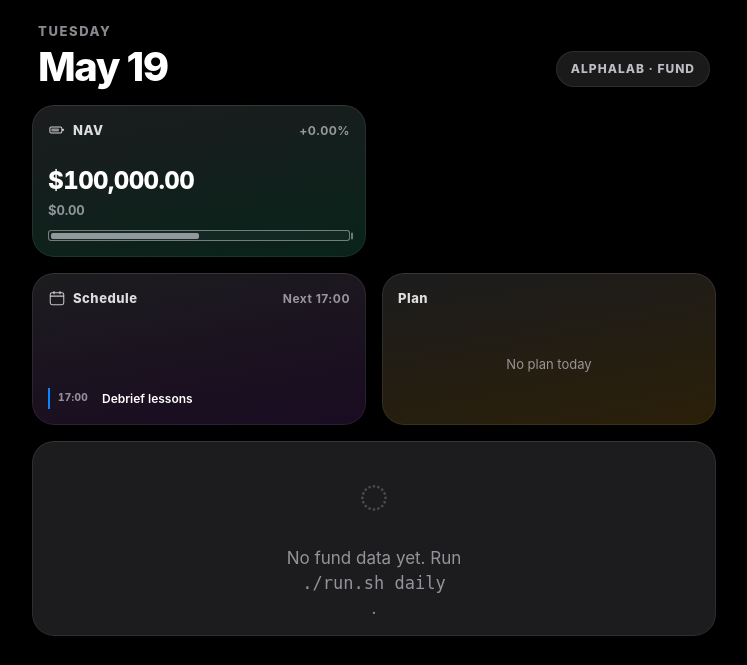
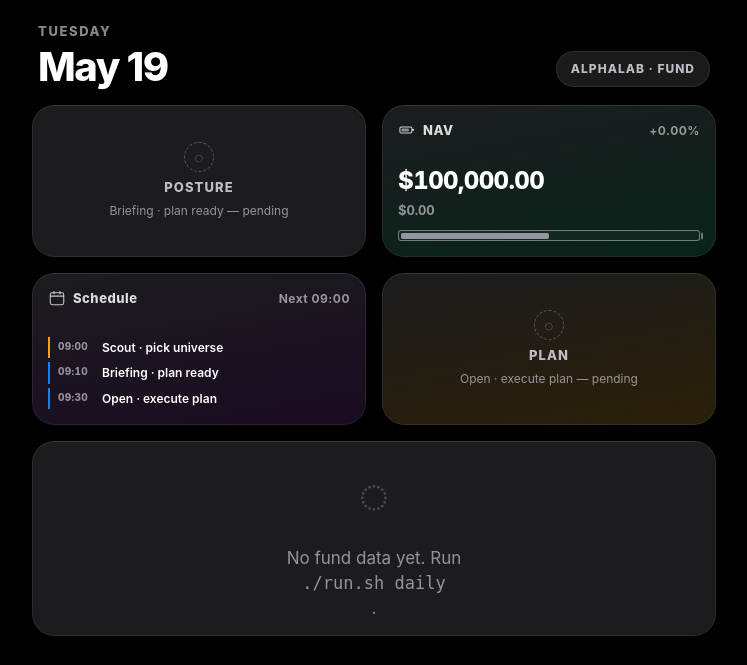
Before and after one commit to vishal0555/alphalens, a Flask app: page / in a window 1280 px wide. Shown: the top 665 px of the page, without its empty margins (266-1013 px from the left). Run offline with Flask 3, Linux system fonts and the light colour scheme; the visitor is signed in with stand-in values (Sample User, id 1); data that the repository does not hold is empty; some libraries are stand-ins or nearby versions.

Commit message:
Dashboard: anchor "today" to the active trading day; per-card freshness
Previously the dashboard header used ET wall-clock for "today", but
fund_briefings.as_of_date is whatever date alphalab's cron wrote at
06:00 PT. In the overnight window (after midnight ET, before next-day
scout fires) the header would read "Thursday May 21" while the only
briefing in DB was "May 20" — so the user (correctly) saw it as
"no brief for today."

Now "today" is the *active trading day*, defined as
  max(latest_universe.as_of_date, latest_briefing.as_of_date)
with the ET wall-clock as fallback when nothing has been emitted yet.
The header date always equals the date of the work being shown.

Once a new trading day begins (the next scout writes a fresh universe),
each downstream card (Posture/Briefing, NAV, Plan) checks whether *its*
artefact has landed for the active date. If not, it renders a
"Next update at HH:MM ET" placeholder instead of stale prior-day data.

Schedule widget now lists Scout (09:00) and Briefing (09:10) ahead of
Open/Close/Debrief, so the morning timeline is visible end-to-end.

Also:
  • db.py:fetch_current_nav() seed fallback now uses ET, matching the
    rest of the app (was date.today() — UTC on Vercel).
  • base.html: suppress sheet-opening clicks within 250 ms of a scroll
    gesture. Fixes the intermittent "scrolling throws a blank page"
    report — an accidental tap during momentum scroll was opening a
    fullscreen sheet, and body.sheet-open's overflow:hidden locked the
    underlying page, making it look blank.

Co-Authored-By: Claude Opus 4.7 <noreply@anthropic.com>

```diff
--- a/app.py
+++ b/app.py
@@ -20,6 +20,7 @@ import os
 from datetime import date, datetime
 from functools import wraps
 from pathlib import Path
+from typing import Optional
 from zoneinfo import ZoneInfo
 
 # Market timezone — "today" on the dashboard means the trading day in ET,
@@ -177,10 +178,33 @@ def _group_picks_by_layer(picks: list[dict]) -> list[dict]:
     return groups
 
 
-def _today_header() -> dict:
+def _active_trading_date(universe, briefing) -> date:
+    """The trading day the dashboard is currently showing data for.
+
+    Anchored to the latest event the pipeline has emitted today:
+      • universe.as_of_date (scout fires first, ~09:00 ET)
+      • briefing.as_of_date (morning briefing, ~09:08 ET)
+
+    Falls back to the ET wall-clock date when nothing has been emitted yet.
+    This stops the header from drifting ahead of the data during the
+    overnight window (after midnight ET, before next scout run)."""
+    candidates: list[str] = []
+    if universe and universe is not False and universe.get("as_of_date"):
+        candidates.append(str(universe["as_of_date"]))
+    if briefing and isinstance(briefing, dict) and briefing.get("as_of_date"):
+        candidates.append(str(briefing["as_of_date"]))
+    if candidates:
+        try:
+            return max(date.fromisoformat(s) for s in candidates)
+        except ValueError:
+            pass
+    return _now_market().date()
+
+
+def _today_header(active: Optional[date] = None) -> dict:
     """Date pieces for the iOS Today View header + Calendar widget.
-    Anchored to America/New_York so the "today" shown is the trading day."""
-    today = _now_market().date()
+    `active` is the active trading day (see _active_trading_date)."""
+    today = active or _now_market().date()
     return {
         "iso":     today.isoformat(),
         "weekday": today.strftime("%A"),
@@ -191,44 +215,103 @@ def _today_header() -> dict:
     }
 
 
-def _calendar_events(session_hdr, items) -> list[dict]:
+def _calendar_events(session_hdr, items, *, active_date: date, universe, briefing) -> list[dict]:
     """Today's trading session as calendar events for the iOS-style
     Schedule widget. Each event = {time, title, state} where state is one
     of 'done' | 'next' | 'later'. Times are ET market hours.
+    """
+    now_dt = _now_market()
+    today_et = now_dt.date()
+    now = now_dt.time()
 
-    The "morning brief" is intentionally omitted — its output is the
-    Posture widget, so including it here duplicates that information.
-    """
-    now = _now_market().time()
-    open_t  = (9, 30)
-    close_t = (16, 0)
+    # Events are "done" iff (a) the underlying artefact for `active_date`
+    # already exists in DB, OR (b) the wall-clock has passed and the
+    # active_date is today (so the deadline has lapsed regardless).
+    active_is_today = (active_date == today_et)
+    have_universe = bool(universe and universe is not False
+                         and str(universe.get("as_of_date") or "") == active_date.isoformat())
+    have_briefing = bool(briefing and isinstance(briefing, dict)
+                         and str(briefing.get("as_of_date") or "") == active_date.isoformat())
+    session_done = bool(session_hdr and session_hdr is not False
+                        and session_hdr.get("status") in ("completed", "settled"))
 
-    has_session = bool(session_hdr) and session_hdr is not False
-    session_done = (
-        has_session
-        and session_hdr.get("status") in ("completed", "settled")
-    )
-
-    def _state_for(hour: int, minute: int) -> str:
-        if (now.hour, now.minute) > (hour, minute):
+    def _state(hour: int, minute: int, *, done: bool) -> str:
+        if done:
             return "done"
-        return "now"
+        if active_is_today and (now.hour, now.minute) > (hour, minute):
+            # Deadline lapsed and the artefact still isn't there.
+            return "now"
+        if not active_is_today:
+            # Showing a past trading day — anything not done is bygone.
+            return "done"
+        return "later"
 
     events = [
+        {"time": "09:00", "title": "Scout · pick universe",
+         "state": _state(9, 0, done=have_universe)},
+        {"time": "09:10", "title": "Briefing · plan ready",
+         "state": _state(9, 10, done=have_briefing)},
         {"time": "09:30", "title": "Open · execute plan",
-         "state": _state_for(*open_t) if not session_done else "done"},
+         "state": _state(9, 30, done=session_done)},
         {"time": "16:00", "title": "Close · mark book",
-         "state": _state_for(*close_t) if not session_done else "done"},
+         "state": _state(16, 0, done=session_done)},
         {"time": "17:00", "title": "Debrief lessons",
-         "state": "done" if session_done else "later"},
+         "state": "done" if session_done else ("later" if active_is_today else "done")},
     ]
-    # Mark the next-upcoming event as 'next'
+    # Mark the first non-done event as 'next' (others stay 'later'/'now')
     flipped_next = False
     for e in events:
-        if e["state"] == "now":
-            e["state"] = "next" if not flipped_next else "later"
+        if e["state"] in ("now", "later") and not flipped_next:
+            e["state"] = "next"
             flipped_next = True
     return events
+
+
+def _next_update_label(now_dt: datetime, *, what: str) -> str:
+    """Human-readable 'next update at HH:MM ET' string for a pending card."""
+    targets = {
+        "scout":    (9, 0,  "Scout · pick universe"),
+        "briefing": (9, 10, "Briefing · plan ready"),
+        "session":  (9, 30, "Open · execute plan"),
+        "nav":      (16, 0, "Close · mark book"),
+    }
+    if what not in targets:
+        return "Next update pending"
+    h, m, label = targets[what]
+    if (now_dt.hour, now_dt.minute) < (h, m):
+        return f"Next update at {h:02d}:{m:02d} ET · {label}"
+    return f"{label} — pending"
+
+
+def _card_freshness(*, active_date: date, universe, briefing, nav, session_hdr) -> dict:
+    """Per-card flag: is the card's data fresh for `active_date`?
+
+    When fresh is False, the template shows a 'next update at HH:MM ET'
+    placeholder instead of stale prior-day data.
+    """
+    iso = active_date.isoformat()
+    now_dt = _now_market()
+    def _matches(d) -> bool:
+        return bool(d and str(d) == iso)
+
+    return {
+        "universe": {
+            "fresh":  _matches(universe.get("as_of_date") if universe and universe is not False else None),
+            "note":   _next_update_label(now_dt, what="scout"),
+        },
+        "briefing": {
+            "fresh":  _matches(briefing.get("as_of_date") if briefing and isinstance(briefing, dict) else None),
+            "note":   _next_update_label(now_dt, what="briefing"),
+        },
+        "nav": {
+            "fresh":  _matches(nav.get("as_of_date") if nav else None),
+            "note":   _next_update_label(now_dt, what="nav"),
+        },
+        "plan": {
+            "fresh":  _matches(session_hdr.get("briefing_date") if session_hdr and session_hdr is not False else None),
+            "note":   _next_update_label(now_dt, what="session"),
+        },
+    }
 
 
 @app.route("/")
@@ -258,6 +341,12 @@ def index():
 
     db_ok = not (universe is None and briefing is None and nav is None)
 
+    active_date = _active_trading_date(universe, briefing)
+    freshness   = _card_freshness(
+        active_date=active_date, universe=universe, briefing=briefing,
+        nav=nav, session_hdr=session_hdr,
+    )
+
     return render_template(
         "dashboard.html",
         active="dashboard",
@@ -271,8 +360,12 @@ def index():
         realised=realised,
         lessons=lessons,
         playbooks=playbooks_by_ticker,
-        today=_today_header(),
-        calendar_events=_calendar_events(session_hdr, items),
+        today=_today_header(active_date),
+        calendar_events=_calendar_events(
+            session_hdr, items,
+            active_date=active_date, universe=universe, briefing=briefing,
+        ),
+        freshness=freshness,
     )
 
 
--- a/templates/base.html
+++ b/templates/base.html
@@ -668,9 +668,19 @@
       stack = [];
     }
 
+    // Scroll-suppression: a click that fires within ~250 ms of a scroll
+    // gesture is almost always an accidental tap during momentum scrolling
+    // (iOS Safari especially). Opening a fullscreen sheet in that case
+    // looks like the page "went blank" to the user, because
+    // body.sheet-open locks the underlying page. Ignore those clicks.
+    var lastScrollAt = 0;
+    function _onScrollish() { lastScrollAt = Date.now(); }
+    window.addEventListener('scroll', _onScrollish, { passive: true, capture: true });
+    window.addEventListener('touchmove', _onScrollish, { passive: true });
     document.querySelectorAll('[data-sheet]').forEach(function (el) {
       el.addEventListener('click', function (e) {
         e.preventDefault();
+        if (Date.now() - lastScrollAt < 250) return;  // recent scroll → ignore
         open(el.dataset.sheet, true);
       });
     });
--- a/templates/dashboard.html
+++ b/templates/dashboard.html
@@ -130,6 +130,29 @@
   .sheet-lesson-card .head { display: flex; gap: 8px; align-items: center; margin-bottom: 6px; }
   .sheet-lesson-card .when { font-size: 12px; color: var(--muted); font-style: italic; margin-bottom: 4px; }
   .sheet-lesson-card .guide { font-size: 15px; line-height: 1.5; color: var(--text); }
+
+  /* Pending widget — used when today's first event has fired but this
+     card's underlying artefact hasn't landed yet. Replaces stale prior-day
+     content with a "next update at HH:MM ET" placeholder. */
+  .w-pending .widget-body {
+    display: flex; flex-direction: column; justify-content: center;
+    align-items: center; text-align: center; gap: 6px;
+    color: var(--muted);
+  }
+  .w-pending .w-pending-icon {
+    width: 30px; height: 30px; border-radius: 50%;
+    border: 1.5px dashed rgba(255,255,255,.28);
+    display: inline-flex; align-items: center; justify-content: center;
+    font-size: 15px; line-height: 1; color: rgba(255,255,255,.5);
+  }
+  .w-pending .w-pending-title {
+    font-size: 13px; font-weight: 800; letter-spacing: 1.1px;
+    text-transform: uppercase; color: var(--text-2);
+  }
+  .w-pending .w-pending-note {
+    font-size: 12px; color: var(--muted); line-height: 1.4;
+    max-width: 200px;
+  }
 </style>
 {% endblock %}
 
@@ -165,7 +188,7 @@
 
 {# ── ROW 1: Weather + Battery ───────────────────────────────── #}
 <div class="wgrid">
-  {% if briefing %}
+  {% if briefing and (freshness is not defined or freshness.briefing.fresh) %}
   <a class="widget w-weather {{ w_class }} tap" data-sheet="posture" href="#posture">
     <div class="widget-body">
       <div class="w-head">
@@ -198,9 +221,17 @@
       <div class="cond">{{ w_cond }}</div>
     </div>
   </a>
+  {% elif freshness is defined and not freshness.briefing.fresh %}
+  <div class="widget w-weather w-pending">
+    <div class="widget-body">
+      <span class="w-pending-icon">◌</span>
+      <span class="w-pending-title">Posture</span>
+      <span class="w-pending-note">{{ freshness.briefing.note }}</span>
+    </div>
+  </div>
   {% endif %}
 
-  {% if nav %}
+  {% if nav and (freshness is not defined or freshness.nav.fresh) %}
     {% set pnl = nav.realised_pnl %}
     {% set pnl_pct = ((pnl / nav.starting_nav) * 100) if nav.starting_nav else 0 %}
     {% set fill_w = 50 + pnl_pct * 5 %}
@@ -228,6 +259,14 @@
       </div>
     </div>
   </a>
+  {% elif freshness is defined and not freshness.nav.fresh %}
+  <div class="widget w-batt w-pending">
+    <div class="widget-body">
+      <span class="w-pending-icon">◌</span>
+      <span class="w-pending-title">NAV</span>
+      <span class="w-pending-note">{{ freshness.nav.note }}</span>
+    </div>
+  </div>
   {% endif %}
 </div>
 
@@ -262,7 +301,7 @@
     </div>
   </a>
 
-  {% if items %}
+  {% if items and (freshness is not defined or freshness.plan.fresh) %}
     {% set done_count = items | selectattr('status','in',['exited_target','exited_stop','exited_rotation','exited_cancel']) | list | length %}
   <a class="widget w-rem w-reminders tap" data-sheet="reminders" href="#reminders">
     <div class="widget-body">
@@ -297,10 +336,11 @@
     </div>
   </a>
   {% else %}
-  <div class="widget w-rem w-reminders">
+  <div class="widget w-rem w-reminders w-pending">
     <div class="widget-body">
-      <div class="w-head"><div class="w-title">Plan</div></div>
-      <div style="margin: auto; text-align: center; color: var(--muted); font-size: 13px;">No plan today</div>
+      <span class="w-pending-icon">◌</span>
+      <span class="w-pending-title">Plan</span>
+      <span class="w-pending-note">{% if freshness is defined %}{{ freshness.plan.note }}{% else %}No plan today{% endif %}</span>
     </div>
   </div>
   {% endif %}
```
Also changed, not shown: db.py (+5 -2 lines).
